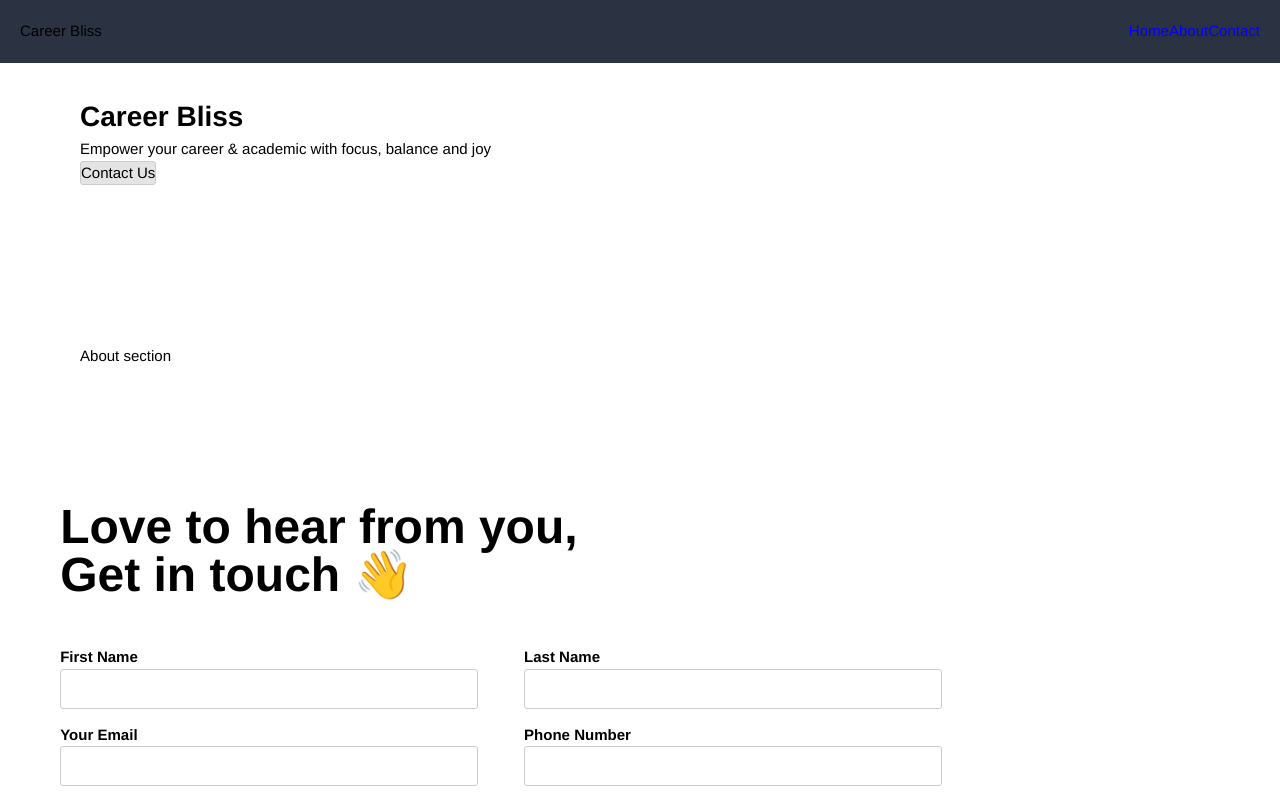
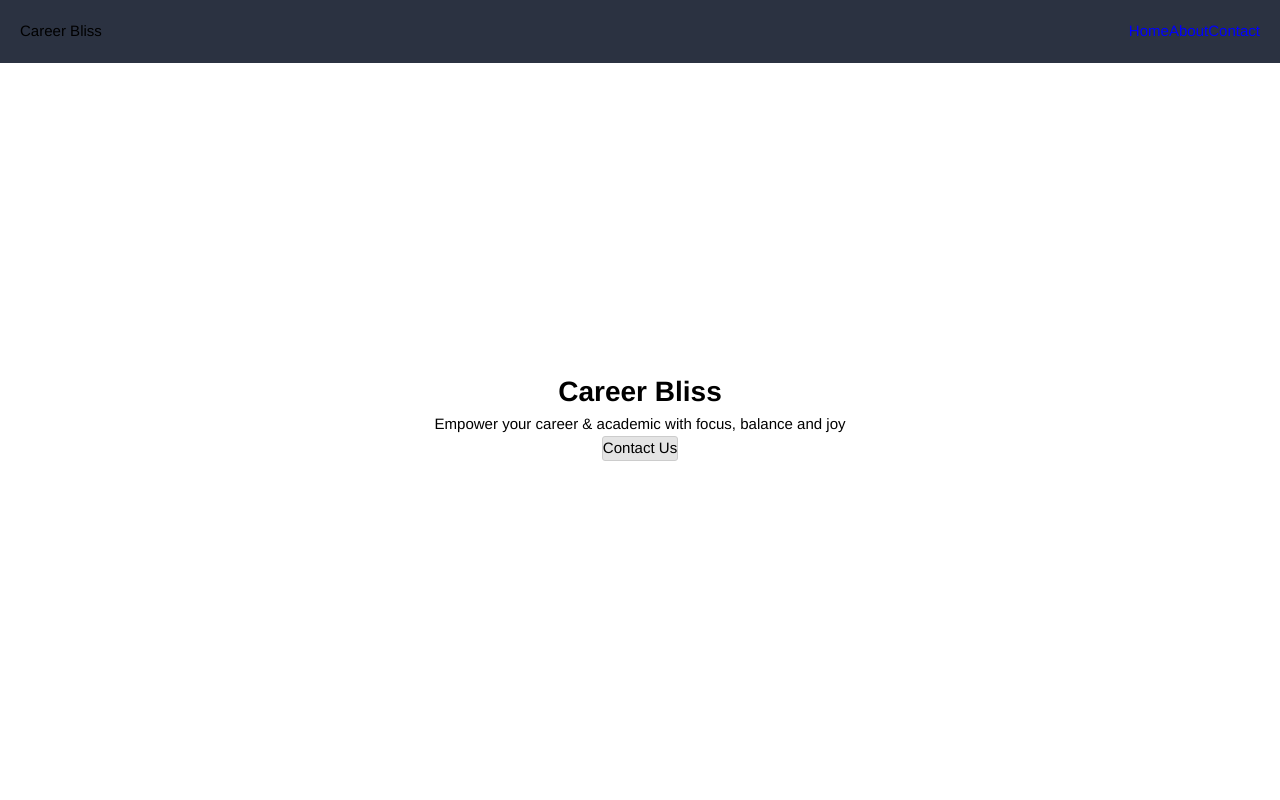
Before and after one commit to vnsgyoga/frontend-react, a React (Create React App) app: page / in a window 1280 px wide. Built offline with nearby package versions, Linux system fonts and the light colour scheme.

Commit message:
Change layout to full screen

```diff
--- a/src/components/About/About.tsx
+++ b/src/components/About/About.tsx
@@ -1,8 +1,8 @@
 const About = () => {
   return (
-    <div className="p-20">
+    <div className="h-screen text-center">
       {/* Please add HTML content as you go */}
-      <p>About section</p>
+      <h1>About section</h1>
     </div>
   )
 }
--- a/src/components/Hero/Hero.tsx
+++ b/src/components/Hero/Hero.tsx
@@ -1,6 +1,6 @@
 const Hero = () => {
   return (
-    <div className="p-20">
+    <div className="w-full h-screen flex flex-col items-center justify-center">
       <h1>Career Bliss</h1>
       <p>Empower your career & academic with focus, balance and joy</p>
       <button>Contact Us</button>
--- a/src/pages/Home.tsx
+++ b/src/pages/Home.tsx
@@ -1,6 +1,7 @@
 import About from "../components/About/About"
 import ContactForm from "../components/ContactForm"
 import Hero from "../components/Hero"
+import Testimonials from "../components/Testimonials"
 
 const Home = () => {
   return (
@@ -8,6 +9,9 @@ const Home = () => {
       <Hero />
       <div id="about">
         <About />
+      </div>
+      <div id="testimonials">
+        <Testimonials />
       </div>
       <div id="contact">
         <ContactForm />
```
